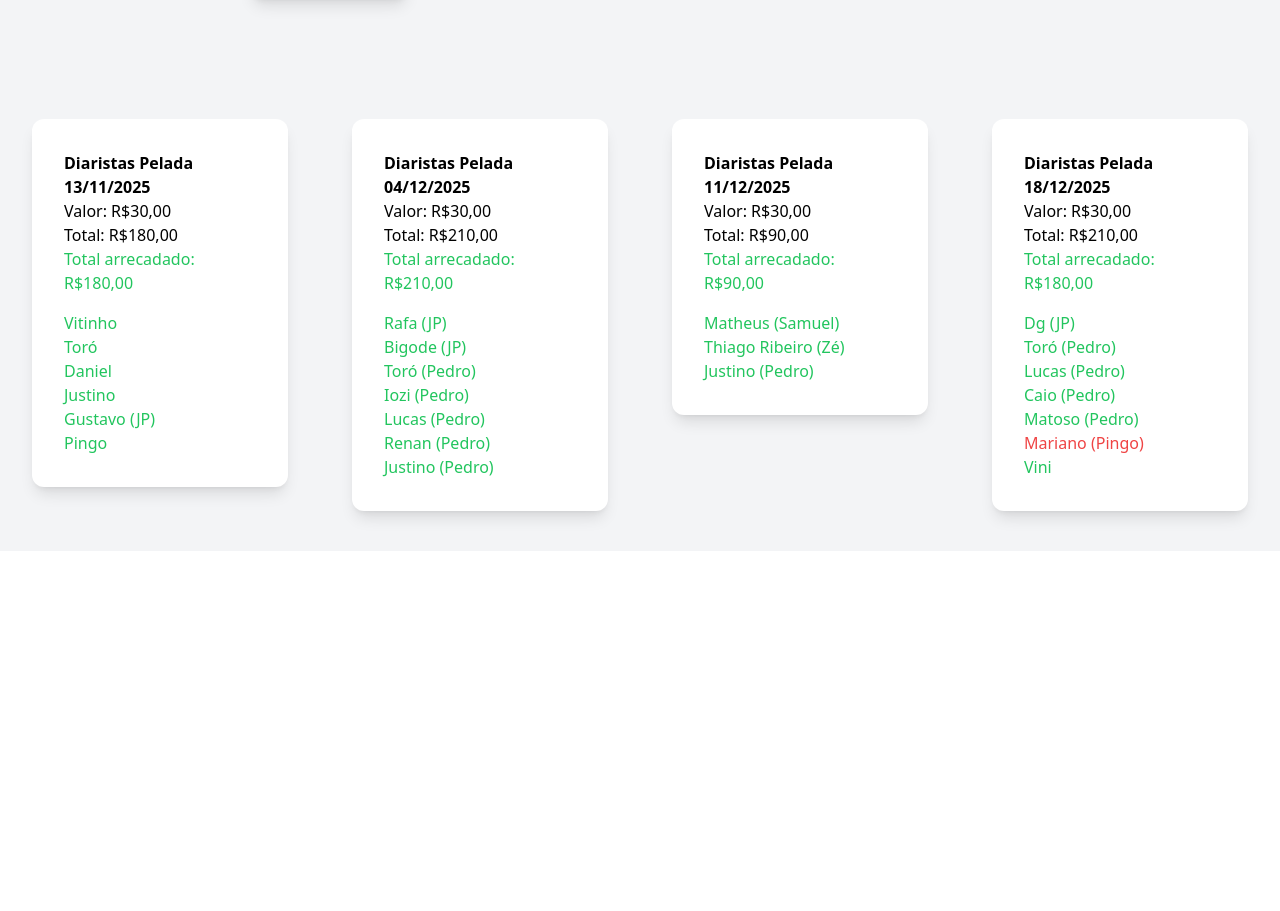
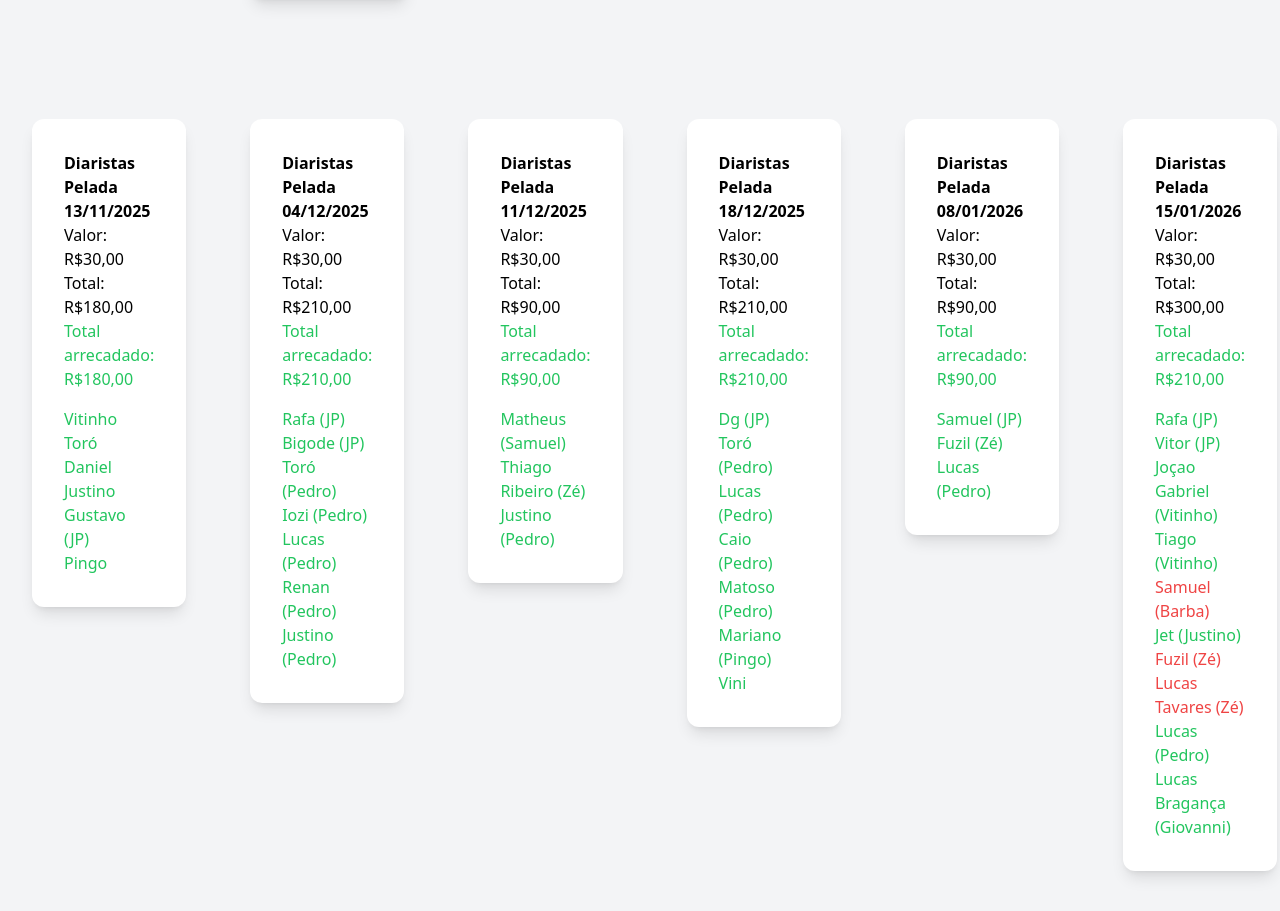
Before and after one commit to diogop2003/futebol, an Angular app in the folder pelada-front/: page /diaristas in a window 1280 px wide. Shown: the part 6639-7550 px from the top of the page. Before the commit the page ends 7190 px from the top, so only its background shows below. Built offline with nearby package versions, Linux system fonts and the light colour scheme.

Commit message:
feat: jan 2026

```diff
--- a/pelada-front/src/app/pages/churrasco/churrasco.component.html
+++ b/pelada-front/src/app/pages/churrasco/churrasco.component.html
@@ -125,6 +125,8 @@
             <li class="text-green-500">Amigo Zé</li>
         </ol>
     </div>
+</section>
+<section class="flex mt-0 min-h-screen items-start bg-gray-100 justify-center">
     <div class="rounded-xl bg-white p-8 shadow-lg mx-8">
         <h1 class="font-md font-bold">Churrasco Pelada 11/09/2025</h1>
         <div class="mb-4">
--- a/pelada-front/src/app/pages/diaristas/diaristas.component.html
+++ b/pelada-front/src/app/pages/diaristas/diaristas.component.html
@@ -924,7 +924,7 @@
             <div class="mb-4">
                 <h1 class="font-sm">Valor: R$30,00</h1>
                 <h1 class="font-sm">Total: R$210,00</h1>
-                <h1 class="font-sm text-green-500">Total arrecadado: R$180,00</h1>
+                <h1 class="font-sm text-green-500">Total arrecadado: R$210,00</h1>
             </div>
             <ol>
                 <li class="text-green-500">Dg (JP)</li>
@@ -932,8 +932,41 @@
                 <li class="text-green-500">Lucas (Pedro)</li>
                 <li class="text-green-500">Caio (Pedro)</li>
                 <li class="text-green-500">Matoso (Pedro)</li>
-                <li class="text-red-500">Mariano (Pingo)</li>
+                <li class="text-green-500">Mariano (Pingo)</li>
                 <li class="text-green-500">Vini</li>
+            </ol>
+        </div>
+        <div class="rounded-xl bg-white p-8 shadow-lg mx-8">
+            <h1 class="font-md font-bold">Diaristas Pelada 08/01/2026</h1>
+            <div class="mb-4">
+                <h1 class="font-sm">Valor: R$30,00</h1>
+                <h1 class="font-sm">Total: R$90,00</h1>
+                <h1 class="font-sm text-green-500">Total arrecadado: R$90,00</h1>
+            </div>
+            <ol>
+                <li class="text-green-500">Samuel (JP)</li>
+                <li class="text-green-500">Fuzil (Zé)</li>
+                <li class="text-green-500">Lucas (Pedro)</li>
+            </ol>
+        </div>
+        <div class="rounded-xl bg-white p-8 shadow-lg mx-8">
+            <h1 class="font-md font-bold">Diaristas Pelada 15/01/2026</h1>
+            <div class="mb-4">
+                <h1 class="font-sm">Valor: R$30,00</h1>
+                <h1 class="font-sm">Total: R$300,00</h1>
+                <h1 class="font-sm text-green-500">Total arrecadado: R$210,00</h1>
+            </div>
+            <ol>
+                <li class="text-green-500">Rafa (JP)</li>
+                <li class="text-green-500">Vitor (JP)</li>
+                <li class="text-green-500">Joçao Gabriel (Vitinho)</li>
+                <li class="text-green-500">Tiago (Vitinho)</li>
+                <li class="text-red-500">Samuel (Barba)</li>
+                <li class="text-green-500">Jet (Justino)</li>
+                <li class="text-red-500">Fuzil (Zé)</li>
+                <li class="text-red-500">Lucas Tavares (Zé)</li>
+                <li class="text-green-500">Lucas (Pedro)</li>
+                <li class="text-green-500">Lucas Bragança (Giovanni)</li>
             </ol>
         </div>
     </section>
--- a/pelada-front/src/app/pages/mensalista/mensalista.component.html
+++ b/pelada-front/src/app/pages/mensalista/mensalista.component.html
@@ -397,26 +397,27 @@
             <h1 class="font-md font-bold">Mensalistas Janeiro 2026</h1>
             <div class="mb-4">
                 <h1 class="text-md">Valor: R$100,00</h1>
-                <h1 class="text-md">Total: R$1.600,00</h1>
-                <h1 class="text-green-500">Arrecadado: R$500,00</h1>
+                <h1 class="text-md">Total: R$1.700,00</h1>
+                <h1 class="text-green-500">Arrecadado: R$1.700,00</h1>
             </div>
             <ol>
                 <li class="text-green-500">Sergio</li>
                 <li class="text-green-500">Wanilson</li>
-                <li class="text-red-500">Xande</li>
-                <li class="text-red-500">Zé</li>
-                <li class="text-red-500">Igor</li>
-                <li class="text-red-500">Alex</li>
-                <li class="text-red-500">Dioguinho</li>
-                <li class="text-red-500">Pirulito</li>
-                <li class="text-red-500">Roger</li>
-                <li class="text-red-500">JP</li>
+                <li class="text-green-500">Xande</li>
+                <li class="text-green-500">Zé</li>
+                <li class="text-green-500">Igor</li>
+                <li class="text-green-500">Alex</li>
+                <li class="text-green-500">Dioguinho</li>
+                <li class="text-green-500">Pirulito</li>
+                <li class="text-green-500">Roger</li>
+                <li class="text-green-500">JP</li>
                 <li class="text-green-500">Guilherme</li>
                 <li class="text-green-500">Pedro</li>
-                <li class="text-red-500">Pingo</li>
-                <li class="text-red-500">Giovanni</li>
-                <li class="text-red-500">Vini</li>
+                <li class="text-green-500">Pingo</li>
+                <li class="text-green-500">Giovanni</li>
+                <li class="text-green-500">Vini</li>
                 <li class="text-green-500">Vitinho</li>
+                <li class="text-green-500">Justino</li>
             </ol>
         </div>
 </section>
--- a/pelada-front/src/app/pages/saldo/saldo.component.html
+++ b/pelada-front/src/app/pages/saldo/saldo.component.html
@@ -25,11 +25,11 @@
             <tbody>
                 <tr class="border-b">
                     <td class="w-auto py-4 text-md text-gray-700">Saldo Mes Anterior</td>
-                    <td class="w-auto py-4 text-md text-green-500">1.116,37</td>
+                    <td class="w-auto py-4 text-md text-green-500">968,15</td>
                 </tr>
                 <tr class="border-b gap-5">
-                    <td class="w-auto py-4 text-md text-gray-700">Pagantes Dezembro</td>
-                    <td class="w-auto py-4 text-md text-green-500">1.400,00</td>
+                    <td class="w-auto py-4 text-md text-gray-700">Pagantes Janeiro</td>
+                    <td class="w-auto py-4 text-md text-green-500">1.700,00</td>
                 </tr>
                 <tr class="border-b gap-5">
                     <td class="w-auto py-4 text-md text-gray-700">Mensalidade do campo</td>
@@ -37,27 +37,27 @@
                 </tr>
                 <tr class="border-b gap-5">
                     <td class="w-auto py-4 text-md text-gray-700">Goleiros mês</td>
-                    <td class="w-auto py-4 text-md text-red-500">-420,00</td>
+                    <td class="w-auto py-4 text-md text-red-500">-280,00</td>
                 </tr>
                 <tr class="border-b gap-5">
-                    <td class="w-auto py-4 text-md text-gray-700">Diaristas Dezembro</td>
-                    <td class="w-auto py-4 text-md text-green-500">480,00</td>
+                    <td class="w-auto py-4 text-md text-gray-700">Diaristas Janeiro</td>
+                    <td class="w-auto py-4 text-md text-green-500">300,00</td>
                 </tr>
                 <tr class="border-b gap-5">
-                    <td class="w-auto py-4 text-md text-gray-700">Gastos adicionais Dezembro</td>
-                    <td class="w-auto py-4 text-md text-red-500">-50,00</td>
+                    <td class="w-auto py-4 text-md text-gray-700">Gastos adicionais Janeiro</td>
+                    <td class="w-auto py-4 text-md text-red-500">-100,00</td>
                 </tr>
                 <tr class="border-b gap-5">
-                    <td class="w-auto py-4 text-md text-gray-700">Gastos churrasco Dezembro</td>
-                    <td class="w-auto py-4 text-md text-red-500">-338,22</td>
+                    <td class="w-auto py-4 text-md text-gray-700">Gastos churrasco Janeiro</td>
+                    <td class="w-auto py-4 text-md text-red-500">-00,00</td>
                 </tr>
                 <tr class="border-b gap-5">
-                    <td class="w-auto py-4 text-md text-gray-700">Pagantes churrasco Dezembro</td>
-                    <td class="w-auto py-4 text-md text-green-500">350,00</td>
+                    <td class="w-auto py-4 text-md text-gray-700">Pagantes churrasco Janeiro</td>
+                    <td class="w-auto py-4 text-md text-green-500">00,00</td>
                 </tr>
                 <tr class="border-b gap-5">
                     <td class="w-auto py-4 text-md text-gray-700">SALDO TOTAL</td>
-                    <td class="w-auto py-4 text-md text-green-500">938,15</td>
+                    <td class="w-auto py-4 text-md text-green-500">988,15</td>
                 </tr>
             </tbody>
         </table>
```
